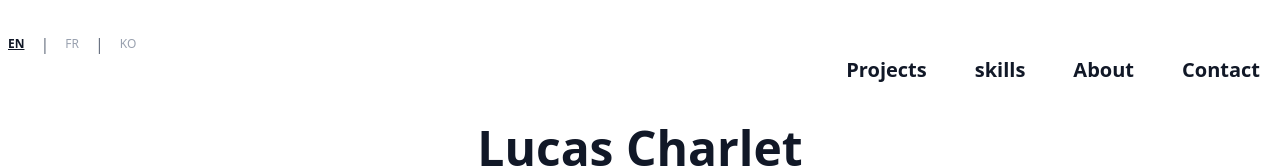
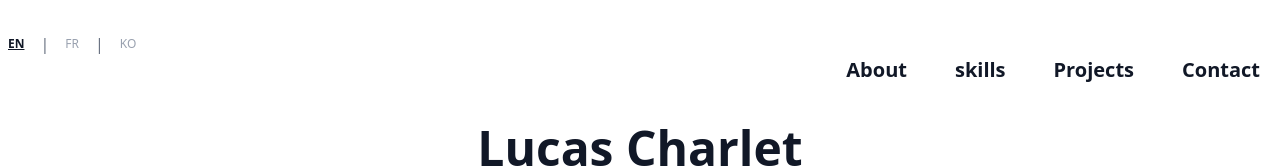
Before and after one commit to Aitoheiw/Projet-12-Portfolio, a React (Vite) app: page / in a window 1280 px wide. Shown: the top 168 px of the page. Built offline with nearby package versions, Linux system fonts and the light colour scheme.

Commit message:
fix : re order nav

```diff
--- a/src/components/Nav.jsx
+++ b/src/components/Nav.jsx
@@ -17,8 +17,8 @@ export default function Nav() {
       {/* 🔹 Desktop menu */}
       <ul className="hidden md:flex justify-end gap-12 text-xl font-bold dark:text-white md:mr-5">
         <li>
-          <a href="#projects" className="nav-link">
-            {t.nav.projects}
+          <a href="#about" className="nav-link">
+            {t.about.title}
           </a>
         </li>
         <li>
@@ -27,10 +27,11 @@ export default function Nav() {
           </a>
         </li>
         <li>
-          <a href="#about" className="nav-link">
-            {t.about.title}
+          <a href="#projects" className="nav-link">
+            {t.nav.projects}
           </a>
         </li>
+
         <li>
           <Link to="/contact" onClick={handleNavClick} className="nav-link">
             {t.nav.contact}
@@ -51,8 +52,8 @@ export default function Nav() {
       {isOpen && (
         <ul className="fixed top-12 right-0 mt-4 flex flex-col gap-6 bg-white dark:bg-neutral-900 shadow-xl p-6 rounded-lg text-lg font-bold z-50">
           <li>
-            <a href="#projects" onClick={() => setIsOpen(false)}>
-              {t.nav.projects}
+            <a href="#about" onClick={() => setIsOpen(false)}>
+              {t.about.title}
             </a>
           </li>
           <li>
@@ -61,10 +62,11 @@ export default function Nav() {
             </a>
           </li>
           <li>
-            <a href="#about" onClick={() => setIsOpen(false)}>
-              {t.about.title}
+            <a href="#projects" onClick={() => setIsOpen(false)}>
+              {t.nav.projects}
             </a>
           </li>
+
           <li>
             <Link to="/contact" onClick={handleNavClick}>
               {t.nav.contact}
```
